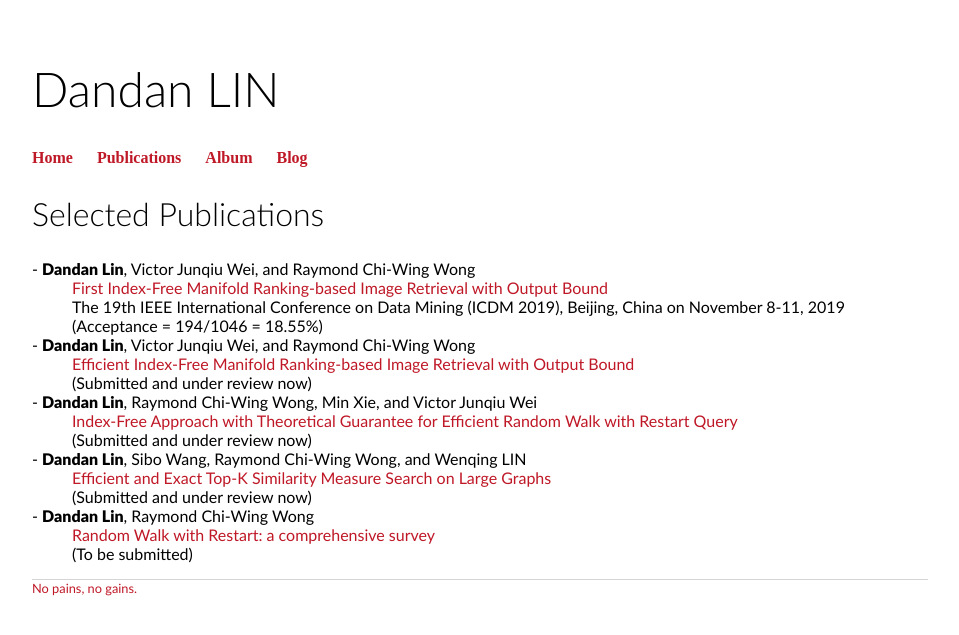
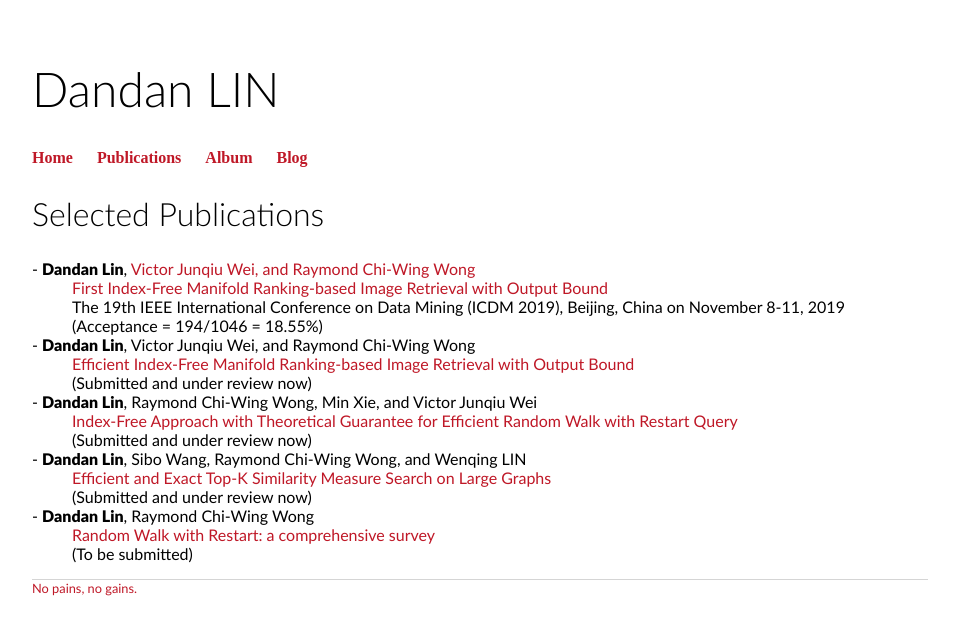
Before and after one commit to 2danlin/2danlin.github.io, a Jekyll site: the page built from publications/index.html, in a window 1280 px wide. Shown: the top 635 px of the page, without its empty margins (160-1119 px from the left). Built offline with Jekyll 4.4.1, drawn with Linux system fonts in a browser that asks for light colours.

Commit message:
Update index.html

```diff
--- a/publications/index.html
+++ b/publications/index.html
@@ -4,7 +4,7 @@ layout: default
 	<div class="blurb">
 	<h2>Selected Publications</h2>
 	<dl>
-		<dt>- <strong>Dandan Lin</strong>, Victor Junqiu Wei, and Raymond Chi-Wing Wong</dt>
+		<dt>- <strong>Dandan Lin</strong>, <a color="grey">Victor Junqiu Wei, and Raymond Chi-Wing Wong</a></dt>
 		<dd><a>First Index-Free Manifold Ranking-based Image Retrieval with Output Bound</a><dd>
 		<dd>The 19th IEEE International Conference on Data Mining (ICDM 2019), Beijing, China on November 8-11, 2019</dd>
 		<dd>(Acceptance = 194/1046 = 18.55%)</dd>
```
